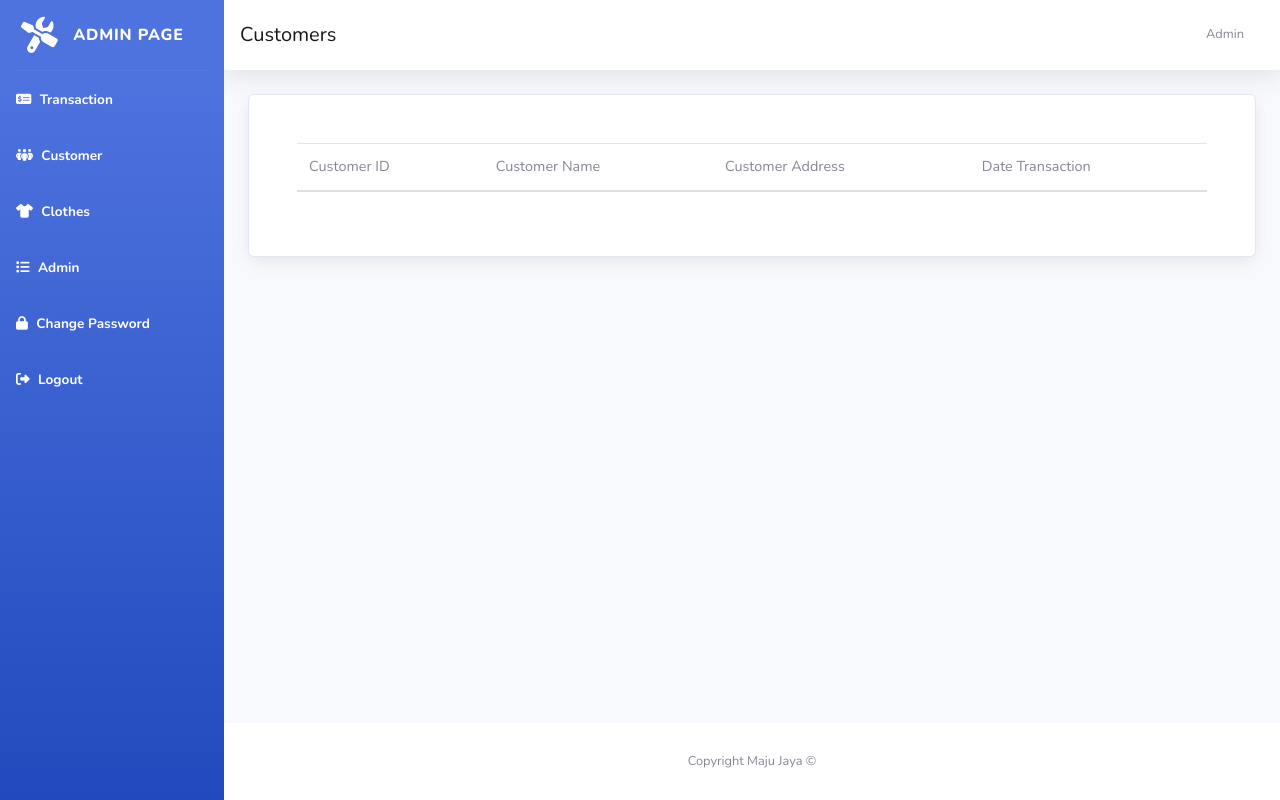
After one commit to joheee/MajuJayaStore, a PHP site: page /view/admin/customer.php in a window 1280 px wide. The commit adds this page. Run offline with PHP 8.4, Linux system fonts and the light colour scheme; the visitor is signed in with stand-in values (Sample User, id 1); tables that the repository leaves empty or names only in its code hold one stand-in row (values such as "Sample post"); lists and menus that the app fills with data are empty; some libraries are stand-ins or nearby versions.

Commit message:
customer page

```diff
--- /dev/null
+++ b/controller/getAllCustomer.php
@@ -0,0 +1,9 @@
+<?php
+    require_once '../../utils/db.php';
+
+    function getAllCustomer(){
+        $sql = "select * from user where user_role='customer'";
+        $con = connectToDatabase();
+        return $con->query($sql);
+    }
+?>
--- /dev/null
+++ b/view/admin/customer.php
@@ -0,0 +1,64 @@
+<?php require_once '../../utils/includeTemplate.php'; ?>
+<?= include_template('../../view/template/header.php', ['title' => 'Clothes | MajuJaya']) ?>
+
+
+<?php
+    require_once '../../middleware/guestMiddleware.php';
+    require_once '../../controller/getAllCustomer.php';
+    session_start();
+    guestMiddleware();
+    $customers = getAllCustomer();
+?>
+
+<div id="wrapper">
+    <?= include_template('../../view/template/adminSidebar.php') ?>
+
+    <!-- Content Wrapper -->
+    <div id="content-wrapper" class="d-flex flex-column">
+
+        <!-- Main Content -->
+        <div id="content">
+
+            <?= include_template('../../view/template/adminNavigation.php', ['title' => 'Customers']) ?>
+
+            <div class="container-fluid">
+                <div class="container card p-5">
+                    <table class="table">
+                        <thead>
+                            <tr>
+                            <th scope="col">Customer ID</th>
+                            <th scope="col">Customer Name</th>
+                            <th scope="col">Customer Address</th>
+                            <th scope="col">Date Transaction</th>
+                            </tr>
+                        </thead>
+                        <tbody>
+                            <?php while($customer = $customers->fetch_assoc()) { ?>
+                                <tr>
+                                    <td><?php echo $customer['user_id'] ?></td>
+                                    <td><?php echo $customer['user_name'] ?></td>
+                                    <td><?php echo $customer['user_address'] ?></td>
+                                    <td><?php echo 'kosong' ?></td>
+                                </tr>
+                            <?php } ?>
+
+                        </tbody>
+                    </table>
+                </div>
+
+            </div>
+
+        </div>
+
+        <footer class="sticky-footer bg-white">
+            <div class="container my-auto">
+                <div class="copyright text-center my-auto">
+                    <span>Copyright Maju Jaya &copy;</span>
+                </div>
+            </div>
+        </footer>
+
+    </div>
+</div>
+
+<?= include_template('../../view/template/footer.php') ?>
--- /dev/null
+++ b/view/template/adminNavigation.php
@@ -0,0 +1,15 @@
+<nav class="navbar navbar-expand navbar-light bg-white topbar mb-4 static-top shadow">
+    <ul class="navbar-nav mr-auto">
+        <li class="nav-item">
+            <span class="navbar-brand mb-0 h1"><?php echo $title ?></span>
+        </li>
+    </ul>
+    <ul class="navbar-nav ml-auto">
+        <li class="nav-item dropdown no-arrow">
+            <a class="nav-link dropdown-toggle" href="#" id="userDropdown" role="button"
+                data-toggle="dropdown" aria-haspopup="true" aria-expanded="false">
+                <span class="mr-2 d-none d-lg-inline text-gray-600 small">Admin</span>
+            </a>
+        </li>
+    </ul>
+</nav>
--- a/view/template/adminSidebar.php
+++ b/view/template/adminSidebar.php
@@ -18,7 +18,7 @@
     </li>
 
     <li class="nav-item active">
-        <a class="nav-link" href="index.html">
+        <a class="nav-link" href="customer.php">
         <i class="fa-solid fa-people-group"></i>
         <span>Customer</span></a>
     </li>
```
Also changed, not shown: view/admin/clothes.php (+1 -10 lines).
